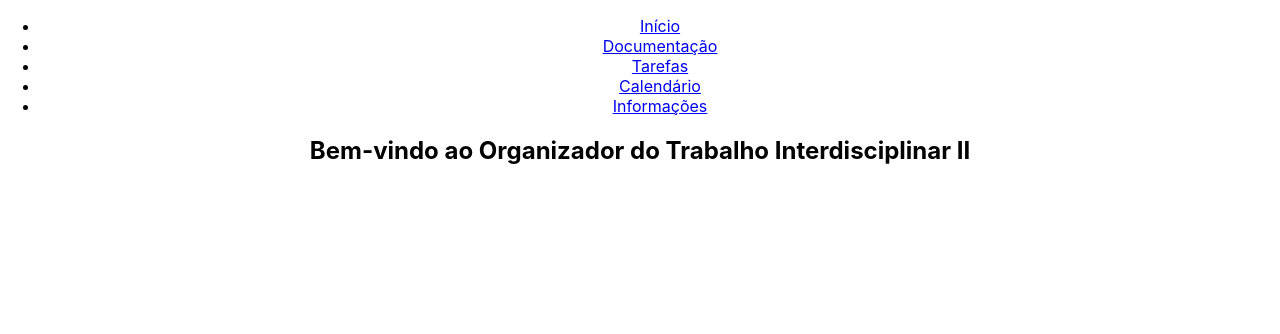
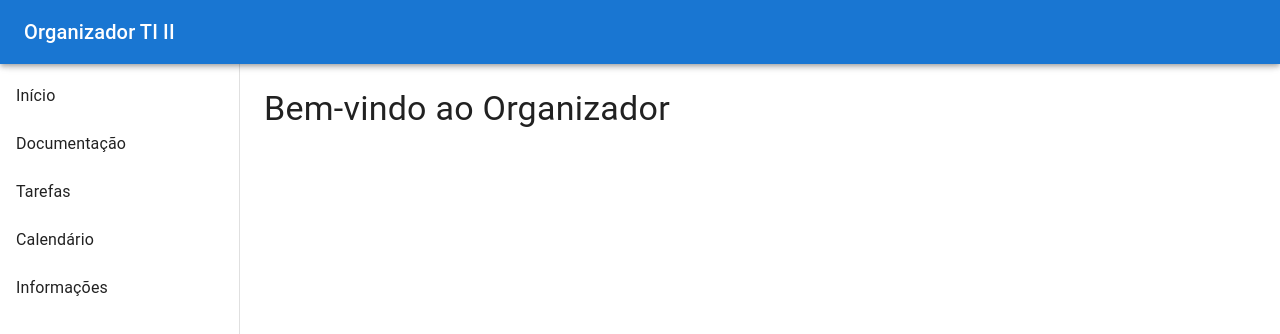
Before and after one commit to Site-TI-II/WebSite, a React (Create React App) app in the folder frontend/: page / in a window 1280 px wide. Shown: the top 334 px of the page. Built offline with nearby package versions, Linux system fonts and the light colour scheme.

Commit message:
Nono commit, adicionar o arquivo vercel.json'

```diff
--- a/frontend/src/App.tsx
+++ b/frontend/src/App.tsx
@@ -1,41 +1,114 @@
+// App.tsx
 import React from 'react';
 import { BrowserRouter as Router, Routes, Route, Link } from 'react-router-dom';
-import './App.css';
+import {
+  AppBar,
+  Toolbar,
+  Typography,
+  Drawer,
+  List,
+  ListItem,
+  ListItemButton,
+  ListItemText,
+  CssBaseline,
+  Box
+} from '@mui/material';
 
+const drawerWidth = 240;
+
+// Páginas
 function Home() {
-  return <h2>Bem-vindo ao Organizador do Trabalho Interdisciplinar II</h2>;
+  return <Typography variant="h4">Bem-vindo ao Organizador</Typography>;
 }
 
 function Documentacao() {
-  return <h2>Central de Documentação</h2>;
+  return <Typography variant="h4">Central de Documentação</Typography>;
 }
 
 function Tarefas() {
-  return <h2>Gestão de Tarefas</h2>;
+  return <Typography variant="h4">Gestão de Tarefas</Typography>;
 }
 
 function Calendario() {
-  return <h2>Calendário de Entregas</h2>;
+  return <Typography variant="h4">Calendário de Entregas</Typography>;
 }
 
 function Informacoes() {
-  return <h2>Portal de Informações</h2>;
+  return <Typography variant="h4">Portal de Informações</Typography>;
 }
 
-function App() {
+export default function App() {
   return (
     <Router>
-      <div className="App">
-        <nav>
-          <ul>
-            <li><Link to="/">Início</Link></li>
-            <li><Link to="/documentacao">Documentação</Link></li>
-            <li><Link to="/tarefas">Tarefas</Link></li>
-            <li><Link to="/calendario">Calendário</Link></li>
-            <li><Link to="/informacoes">Informações</Link></li>
-          </ul>
-        </nav>
+      <Box sx={{ display: 'flex' }}>
+        <CssBaseline />
 
+        {/* Barra Superior */}
+        <AppBar
+          position="fixed"
+          sx={{ zIndex: (theme) => theme.zIndex.drawer + 1 }}
+        >
+          <Toolbar>
+            <Typography variant="h6" noWrap component="div">
+              Organizador TI II
+            </Typography>
+          </Toolbar>
+        </AppBar>
+
+        {/* Menu Lateral */}
+        <Drawer
+          variant="permanent"
+          sx={{
+            width: drawerWidth,
+            flexShrink: 0,
+            [`& .MuiDrawer-paper`]: {
+              width: drawerWidth,
+              boxSizing: 'border-box'
+            }
+          }}
+        >
+          <Toolbar />
+          <Box sx={{ overflow: 'auto' }}>
+            <List>
+              <ListItem disablePadding>
+                <ListItemButton component={Link} to="/">
+                  <ListItemText primary="Início" />
+                </ListItemButton>
+              </ListItem>
+
+              <ListItem disablePadding>
+                <ListItemButton component={Link} to="/documentacao">
+                  <ListItemText primary="Documentação" />
+                </ListItemButton>
+              </ListItem>
+
+              <ListItem disablePadding>
+                <ListItemButton component={Link} to="/tarefas">
+                  <ListItemText primary="Tarefas" />
+                </ListItemButton>
+              </ListItem>
+
+              <ListItem disablePadding>
+                <ListItemButton component={Link} to="/calendario">
+                  <ListItemText primary="Calendário" />
+                </ListItemButton>
+              </ListItem>
+
+              <ListItem disablePadding>
+                <ListItemButton component={Link} to="/informacoes">
+                  <ListItemText primary="Informações" />
+                </ListItemButton>
+              </ListItem>
+            </List>
+          </Box>
+        </Drawer>
+
+        {/* Conteúdo Principal */}
+        <Box
+          component="main"
+          sx={{ flexGrow: 1, bgcolor: 'background.default', p: 3 }}
+        >
+          <Toolbar />
           <Routes>
             <Route path="/" element={<Home />} />
             <Route path="/documentacao" element={<Documentacao />} />
@@ -43,9 +116,8 @@ function App() {
             <Route path="/calendario" element={<Calendario />} />
             <Route path="/informacoes" element={<Informacoes />} />
           </Routes>
-      </div>
+        </Box>
+      </Box>
     </Router>
   );
 }
-
-export default App;
```
Also changed, not shown: 1 other file (tests, documents, lock files or other folders). Lines whose indentation alone changed are shown as unchanged.
